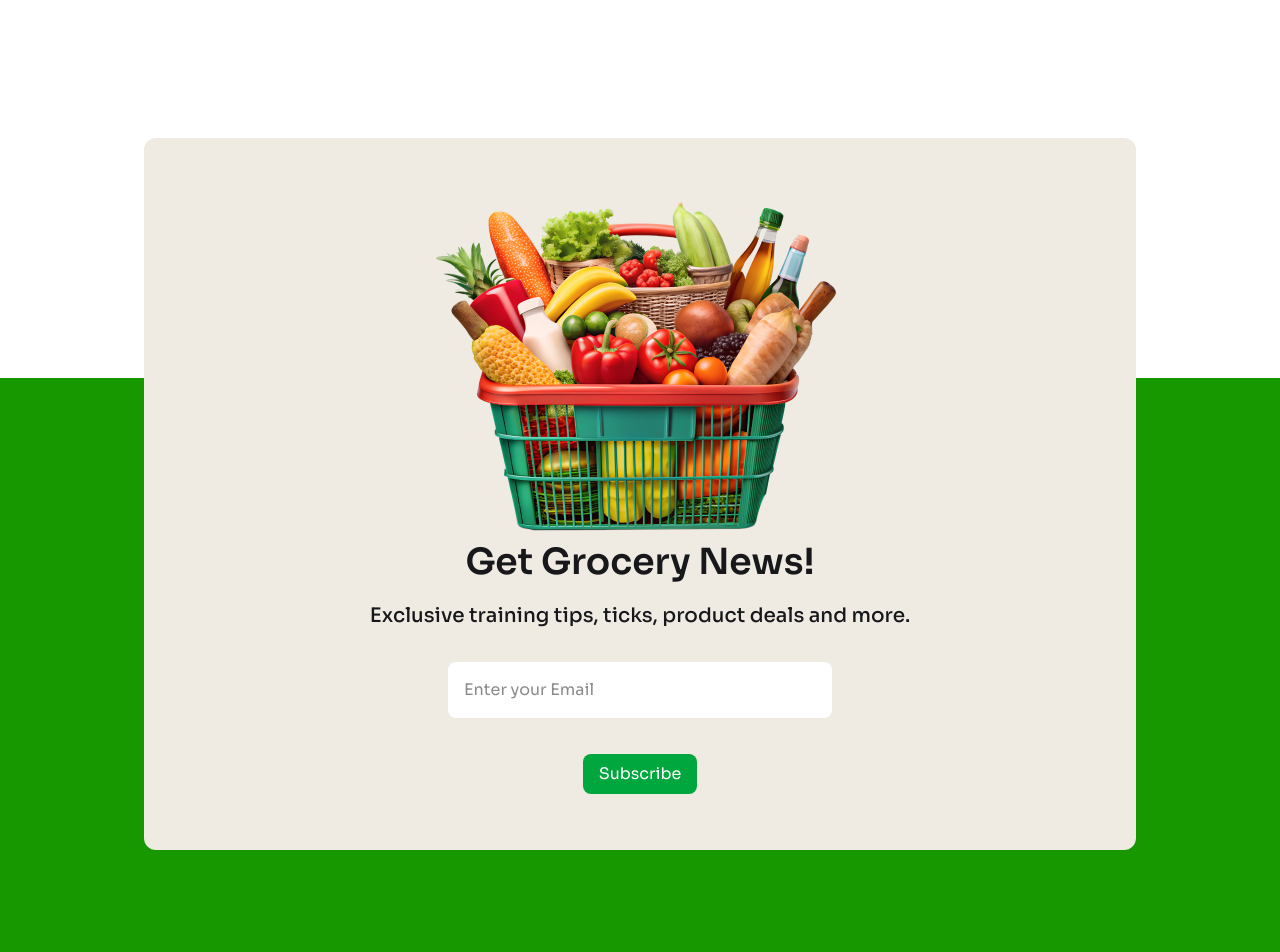
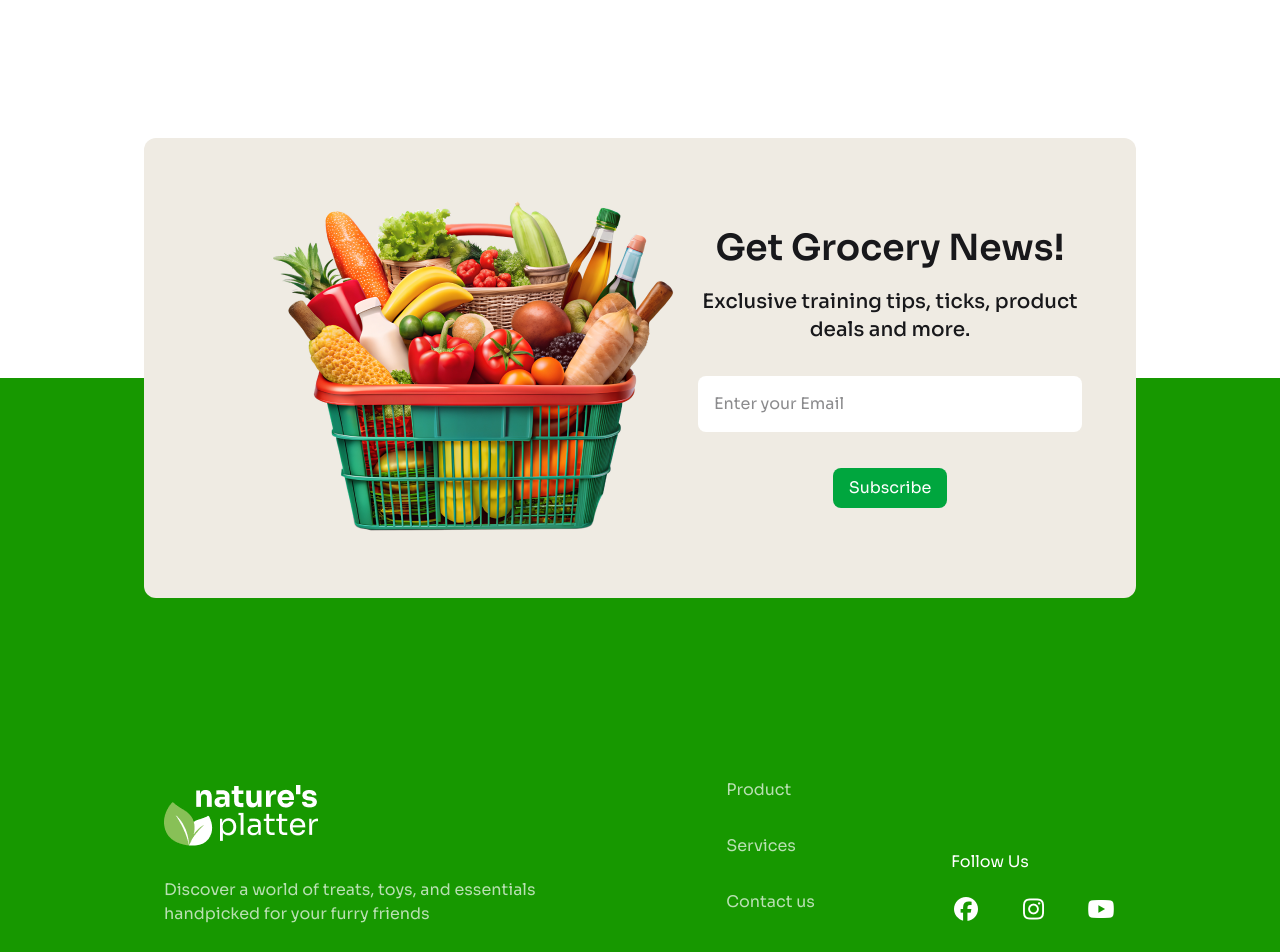
Before and after one commit to priyotush25/natures-platter, a plain HTML site: page index.html in a window 1280 px wide. Shown: the part 3520-4472 px from the top of the page. Drawn offline with nearby package versions, Linux system fonts and the light colour scheme.

Commit message:
fotter section add

```diff
--- a/index.html
+++ b/index.html
@@ -316,7 +316,7 @@
     <footer class="container mx-auto bg-[#179800] lg:p-36 mt-[420px]">
       <!-- card -->
       <div
-        class="lg:max-w-[1200px] -mt-96 rounded-xl px-28 py-14 bg-[#EFEBE3] flex flex-col text-center items-center lg:justify-between"
+        class="lg:max-w-[1200px] -mt-96 rounded-xl px-28 py-14 bg-[#EFEBE3] flex flex-col lg:flex-row text-center items-center lg:justify-between"
       >
         <img src="./assets/fruit-basket.png" alt="" />
         <div>
@@ -337,7 +337,7 @@
       </div>
 
       <div
-        class="md:max-w-[1200px] mx-auto mt-36 flex flex-col lg:items-end justify-between p-5"
+        class="md:max-w-[1200px] mx-auto mt-36 flex flex-col lg:flex-row lg:items-end justify-between p-5"
       >
         <div class="space-y-8">
           <img src="./assets/logo-white.png" alt="" />
```
